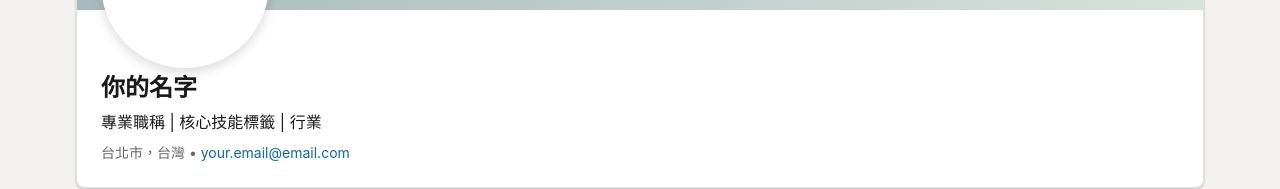
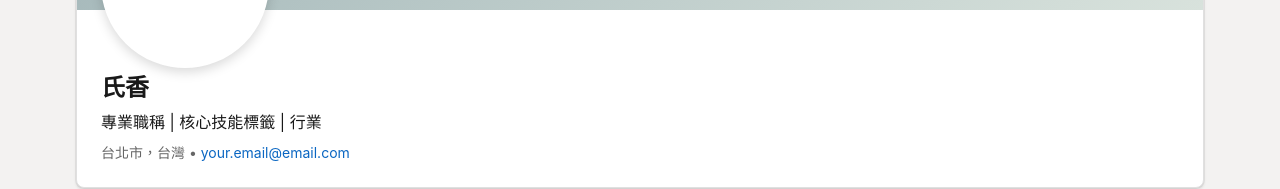
Before and after one commit to ninhhuong879-cloud/ninhhuong879, a plain HTML site: page index.html in a window 1280 px wide. Shown: the part 191-380 px from the top of the page. Drawn offline with Linux system fonts and the light colour scheme.

Commit message:
Update name in profile section

```diff
--- a/index.html
+++ b/index.html
@@ -193,7 +193,7 @@
             </div>
 
             <div class="profile-meta">
-                <h1 class="name">你的名字</h1>
+                <h1 class="name">氏香</h1>
                 <p class="headline">專業職稱 | 核心技能標籤 | 行業</p>
                 <p class="location-contact">
                     台北市，台灣 •
```
